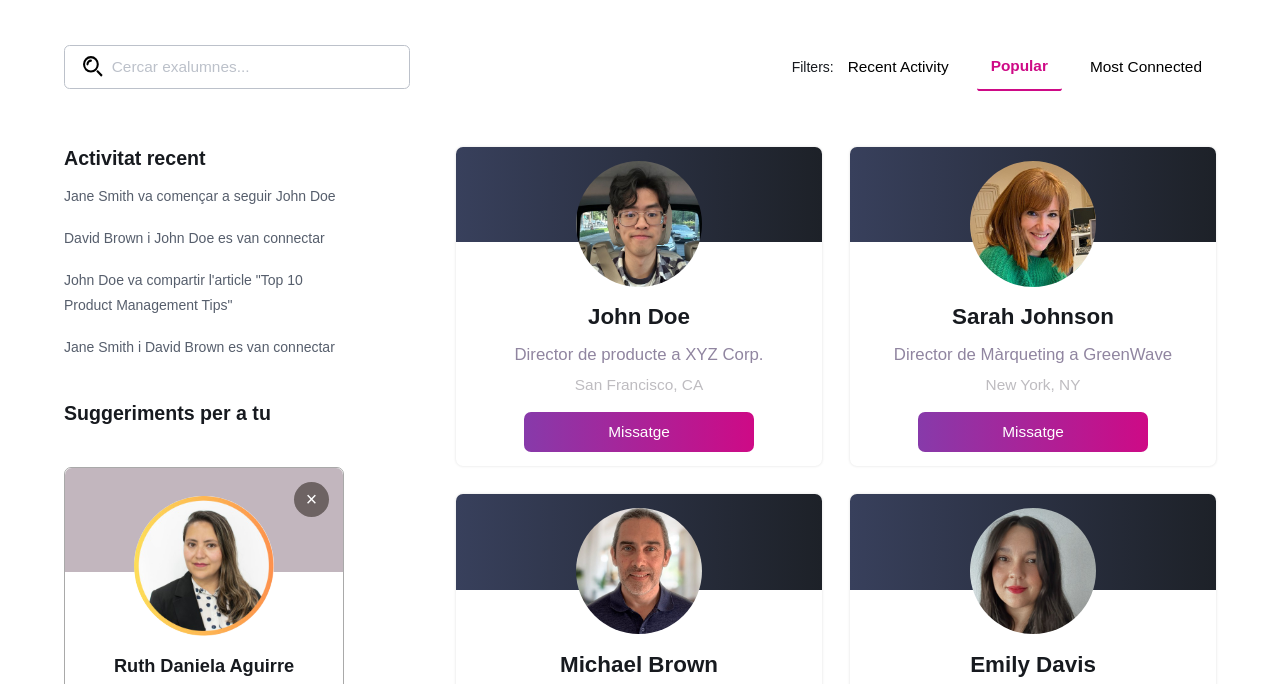
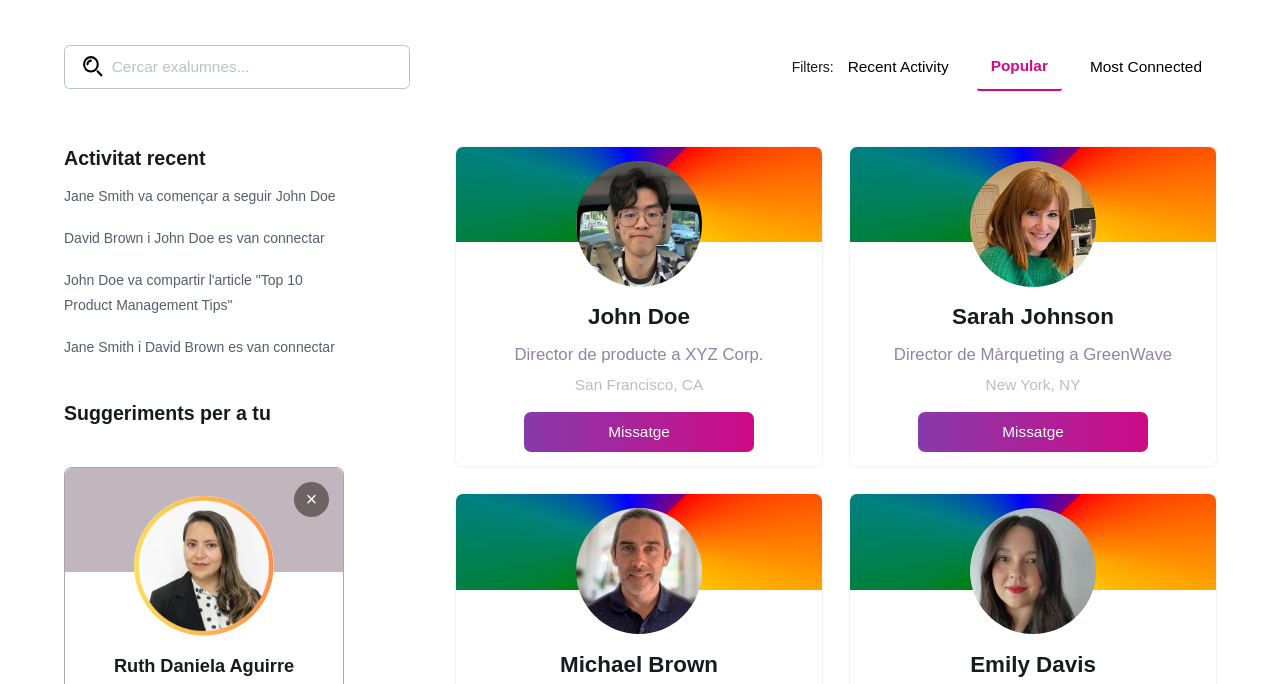
Before and after one commit to annaLucian/ITAlumni-Workspace, a website: page src/views/networking.html in a window 1280 px wide. Shown: the part 66-750 px from the top of the page. Drawn offline with Linux system fonts and the light colour scheme; a web font is replaced by a local one.

Commit message:
feat(networking): add css background for card

```diff
--- a/src/styles/pages/networking/main-network.css
+++ b/src/styles/pages/networking/main-network.css
@@ -235,7 +235,7 @@
         top: 0;
         left: 0;
         border-radius: 0.5rem 0.5rem 0 0;
-        background: linear-gradient(to right, #38405c, #1d2128);
+        background: conic-gradient(from 45deg, red, orange, yellow, green, teal, blue, purple);
         z-index: -1;
     }
     .networking-card__meta {
```
